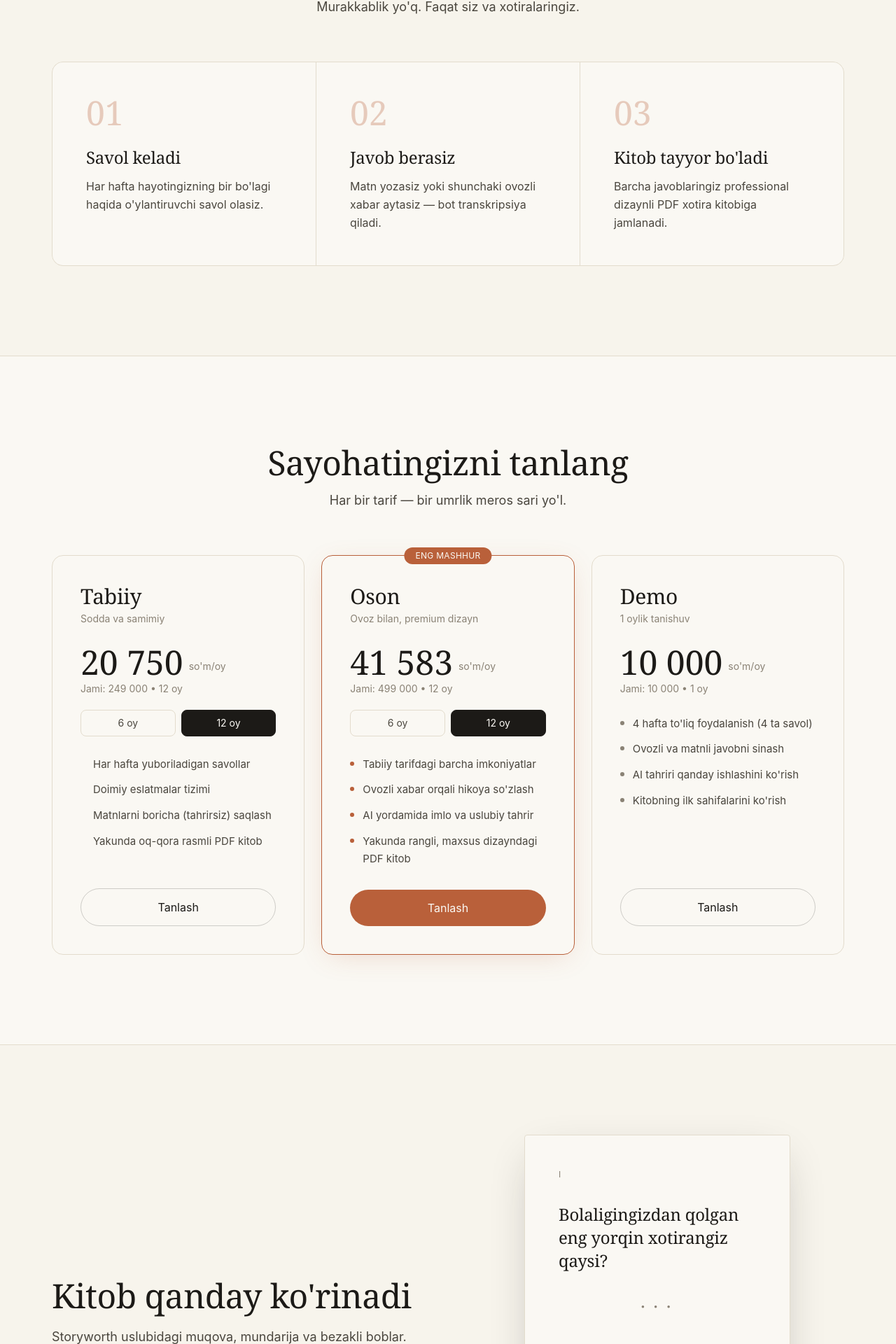
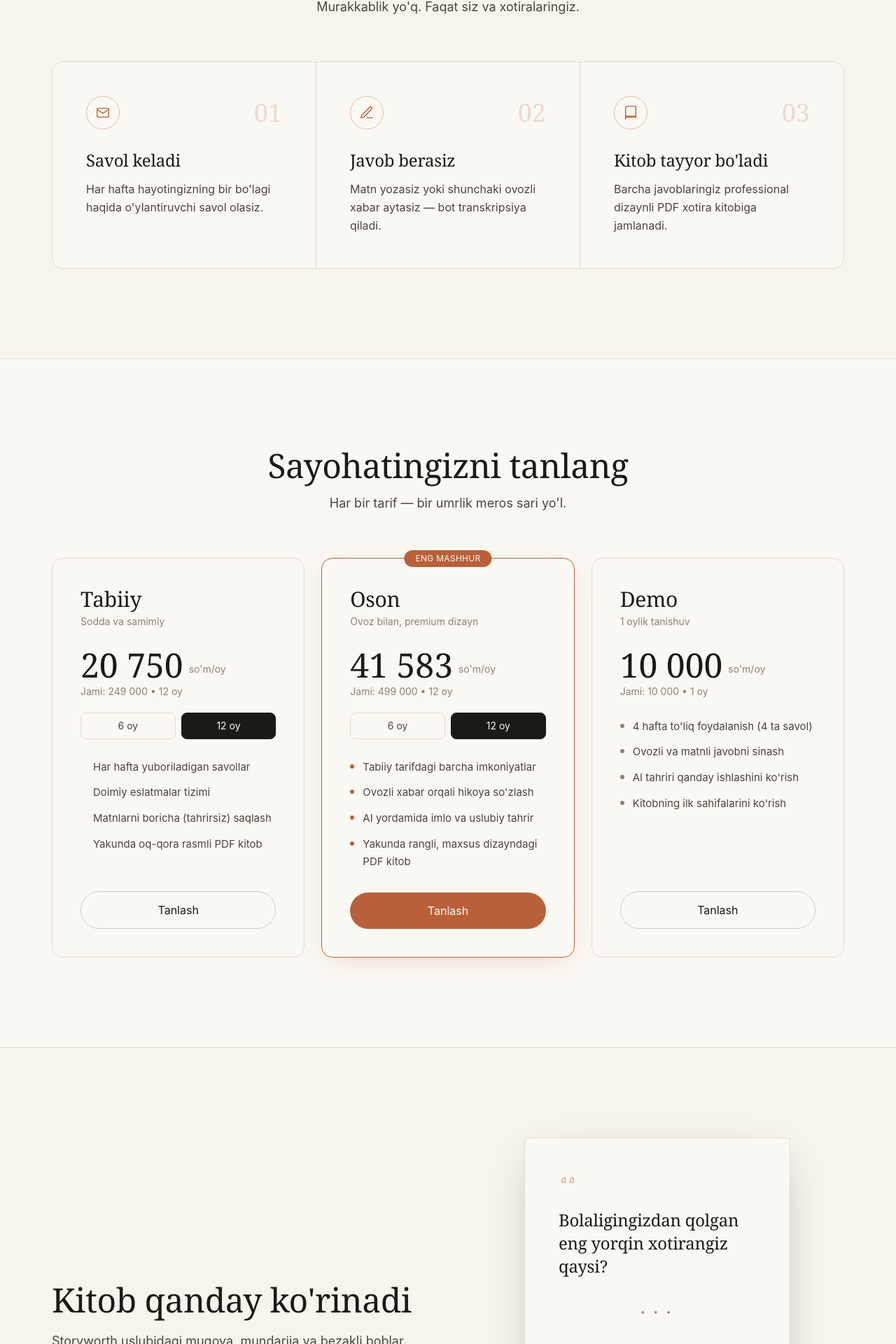
Before and after one commit to otabekqayumov762-collab/mazmunly-sayt, a React (Vite) app: page / in a window 1280 px wide. Shown: the part 1038-2958 px from the top of the page at 70% size. Built offline with nearby package versions, Linux system fonts and the light colour scheme; a web font is replaced by a local one.

Commit message:
design: emoji/stikerlarni SVG line-iconlarga almashtirildi (globe/envelope/pen/book/check/quote)

```diff
--- a/src/components/HowItWorks.tsx
+++ b/src/components/HowItWorks.tsx
@@ -1,11 +1,12 @@
 import { useLang } from "../lib/LangContext";
+import Icon, { type IconName } from "./Icon";
 
 export default function HowItWorks() {
   const { t } = useLang();
-  const steps = [
-    { n: "01", title: t.how_1_t, desc: t.how_1_d },
-    { n: "02", title: t.how_2_t, desc: t.how_2_d },
-    { n: "03", title: t.how_3_t, desc: t.how_3_d },
+  const steps: { n: string; icon: IconName; title: string; desc: string }[] = [
+    { n: "01", icon: "envelope", title: t.how_1_t, desc: t.how_1_d },
+    { n: "02", icon: "pen", title: t.how_2_t, desc: t.how_2_d },
+    { n: "03", icon: "book", title: t.how_3_t, desc: t.how_3_d },
   ];
   return (
     <section id="how" className="border-t border-line bg-paper-deep/40">
@@ -20,8 +21,13 @@ export default function HowItWorks() {
               key={s.n}
               className="bg-paper p-10 md:p-12 flex flex-col"
             >
-              <span className="font-serif text-5xl text-clay/30">{s.n}</span>
-              <h3 className="mt-6 text-2xl text-ink">{s.title}</h3>
+              <div className="flex items-center justify-between">
+                <span className="w-12 h-12 rounded-full border border-clay/40 flex items-center justify-center text-clay">
+                  <Icon name={s.icon} size={22} />
+                </span>
+                <span className="font-serif text-4xl text-clay/20">{s.n}</span>
+              </div>
+              <h3 className="mt-7 text-2xl text-ink">{s.title}</h3>
               <p className="mt-3 text-ink-soft leading-relaxed">{s.desc}</p>
             </div>
           ))}
--- /dev/null
+++ b/src/components/Icon.tsx
@@ -0,0 +1,79 @@
+interface Props {
+  name: IconName;
+  size?: number;
+  className?: string;
+  strokeWidth?: number;
+}
+
+export type IconName =
+  | "globe"
+  | "envelope"
+  | "pen"
+  | "book"
+  | "check"
+  | "spark"
+  | "arrow-right"
+  | "arrow-left"
+  | "quote"
+  | "chevron";
+
+const PATHS: Record<IconName, React.ReactNode> = {
+  globe: (
+    <>
+      <circle cx="12" cy="12" r="9" />
+      <path d="M3 12h18M12 3a14 14 0 0 1 0 18M12 3a14 14 0 0 0 0 18" />
+    </>
+  ),
+  envelope: (
+    <>
+      <rect x="3" y="5" width="18" height="14" rx="2" />
+      <path d="m3 7 9 6 9-6" />
+    </>
+  ),
+  pen: (
+    <>
+      <path d="M12 20h9" />
+      <path d="M16.5 3.5a2.12 2.12 0 0 1 3 3L7 19l-4 1 1-4Z" />
+    </>
+  ),
+  book: (
+    <>
+      <path d="M4 4.5A2.5 2.5 0 0 1 6.5 2H20v17H6.5A2.5 2.5 0 0 0 4 21.5z" />
+      <path d="M4 17.5h16" />
+    </>
+  ),
+  check: <path d="m20 6-11 11-5-5" />,
+  spark: (
+    <path d="M12 3v18M5 7l14 10M19 7 5 17M3 12h18" />
+  ),
+  "arrow-right": <path d="M5 12h14M13 6l6 6-6 6" />,
+  "arrow-left": <path d="M19 12H5M11 6l-6 6 6 6" />,
+  quote: (
+    <path d="M7 7c-2 1-3 3-3 6h4v-6H7Zm10 0c-2 1-3 3-3 6h4v-6h-1Z" />
+  ),
+  chevron: <path d="m6 9 6 6 6-6" />,
+};
+
+export default function Icon({
+  name,
+  size = 22,
+  className = "",
+  strokeWidth = 1.5,
+}: Props) {
+  return (
+    <svg
+      width={size}
+      height={size}
+      viewBox="0 0 24 24"
+      fill="none"
+      stroke="currentColor"
+      strokeWidth={strokeWidth}
+      strokeLinecap="round"
+      strokeLinejoin="round"
+      className={className}
+      aria-hidden="true"
+    >
+      {PATHS[name]}
+    </svg>
+  );
+}
--- a/src/components/Sample.tsx
+++ b/src/components/Sample.tsx
@@ -1,4 +1,5 @@
 import { useLang } from "../lib/LangContext";
+import Icon from "./Icon";
 
 export default function Sample() {
   const { t } = useLang();
@@ -15,10 +16,10 @@ export default function Sample() {
         {/* kitob sahifasi maketi */}
         <div className="flex justify-center">
           <div className="w-full max-w-[380px] aspect-[3/4] bg-paper border border-line rounded-sm shadow-[0_20px_60px_-20px_rgba(28,26,23,0.3)] p-10 md:p-12 flex flex-col">
-            <p className="text-xs tracking-[0.3em] uppercase text-muted">
-              I
-            </p>
-            <h3 className="mt-8 font-serif text-2xl text-ink leading-snug">
+            <span className="text-clay/50">
+              <Icon name="quote" size={28} strokeWidth={1.25} />
+            </span>
+            <h3 className="mt-6 font-serif text-2xl text-ink leading-snug">
               {t.sample_q}
             </h3>
             <div className="divider-dots" />
--- a/src/pages/Onboarding.tsx
+++ b/src/pages/Onboarding.tsx
@@ -3,6 +3,7 @@ import { Link, useNavigate, useSearchParams } from "react-router-dom";
 import { useLang } from "../lib/LangContext";
 import type { Lang } from "../lib/i18n";
 import { TARIFFS, fmtPrice, type TariffId } from "../lib/tariffs";
+import Icon from "../components/Icon";
 
 type Target = "self" | "father" | "mother" | "gift";
 
@@ -93,13 +94,14 @@ export default function Onboarding() {
                     setLang(l);
                     go("target");
                   }}
-                  className={`py-8 rounded-2xl border text-lg transition-colors ${
+                  className={`py-8 rounded-2xl border text-lg flex flex-col items-center gap-3 transition-colors ${
                     lang === l
-                      ? "border-clay bg-paper-deep"
-                      : "border-line hover:border-ink"
+                      ? "border-clay bg-paper-deep text-clay"
+                      : "border-line hover:border-ink text-ink"
                   }`}
                 >
-                  {l === "uz" ? "🇺🇿 O'zbekcha" : "🇷🇺 Русский"}
+                  <Icon name="globe" size={28} strokeWidth={1.25} />
+                  {l === "uz" ? "O'zbekcha" : "Русский"}
                 </button>
               ))}
             </div>
@@ -295,7 +297,9 @@ export default function Onboarding() {
 
         {step === "done" && (
           <div className="fade-up text-center py-10">
-            <div className="text-6xl mb-6">✦</div>
+            <div className="mx-auto mb-7 w-20 h-20 rounded-full border border-clay flex items-center justify-center text-clay">
+              <Icon name="check" size={36} strokeWidth={1.5} />
+            </div>
             <h1 className="text-4xl text-ink">{t.ob_done_t}</h1>
             <p className="mt-4 text-ink-soft text-lg max-w-sm mx-auto">
               {t.ob_done_d}
--- a/vite.config.ts
+++ b/vite.config.ts
@@ -5,5 +5,5 @@ import tailwindcss from '@tailwindcss/vite'
 // https://vite.dev/config/
 export default defineConfig({
   plugins: [react(), tailwindcss()],
-  server: { port: 5180, host: true },
+  server: { port: 5180, host: true, allowedHosts: true },
 })
```
